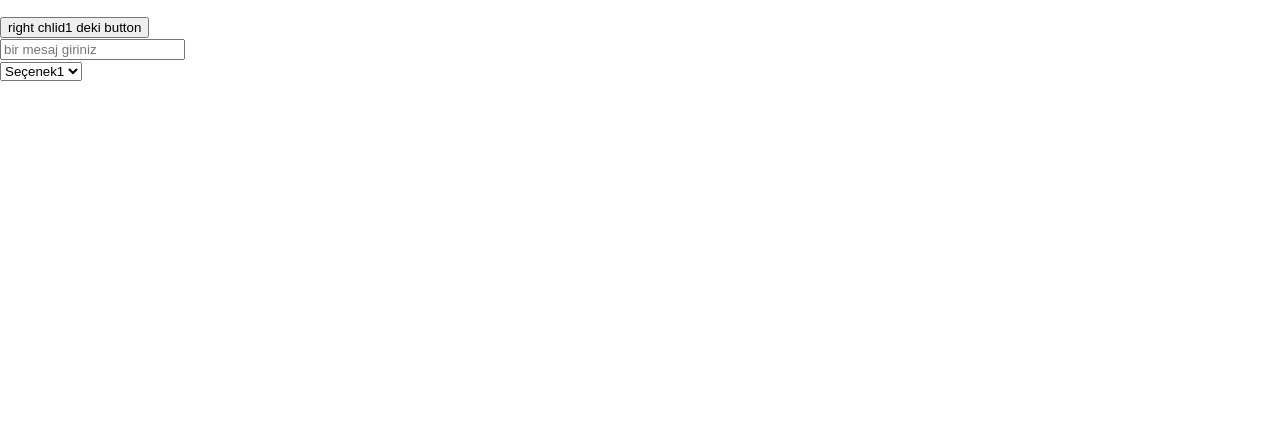
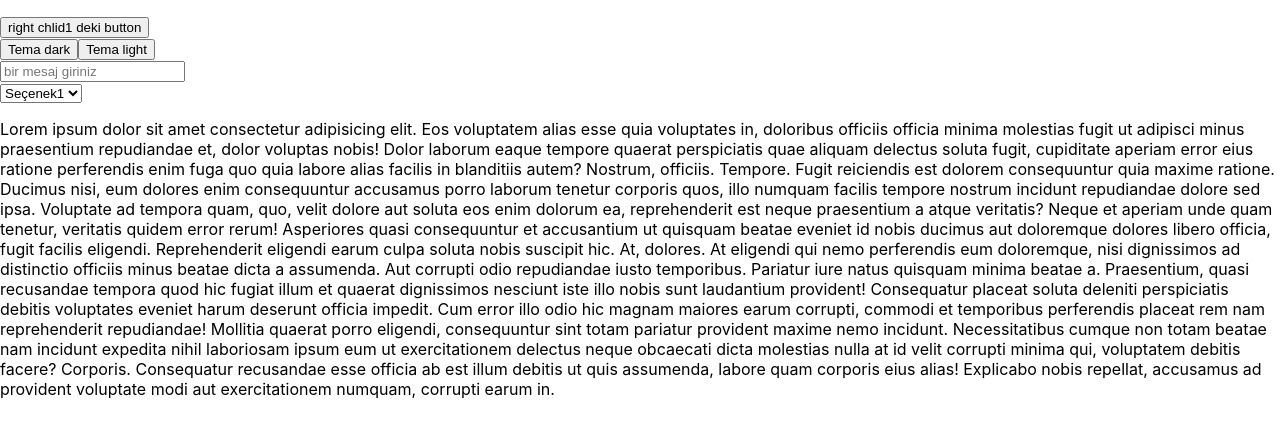
Before and after one commit to GoktugYmsk/component-react-challange, a React (Create React App) app: page / in a window 1280 px wide. Shown: the top 438 px of the page. Built offline with nearby package versions, Linux system fonts and the light colour scheme.

Commit message:
Added theme change button

```diff
--- a/src/App.css
+++ b/src/App.css
@@ -1,3 +1,12 @@
 .leftChild1{
     color: red;
 }
+.AppDark{
+    background: black;
+    color: white;
+    height: 100vh;
+}
+.AppLight{
+    background: white;
+    color: black;
+}
--- a/src/App.js
+++ b/src/App.js
@@ -6,17 +6,29 @@ import './App.css'
 
 function App() {
   const [show, setShow] = useState('')
-  const [click,setClick] = useState(false)
-  const [follow,setFollow] = useState(false)
+  const [click, setClick] = useState(false)
+  const [follow, setFollow] = useState(false)
+  const [theme, setTheme] = useState(false)
 
-  useEffect(()=>{
+  useEffect(() => {
     console.log('çalıştı')
-  },[follow])
+  }, [follow])
 
   return (
-    <div>
-      <Left show={show} setClick={setClick} click={click} follow={follow} />
-      <Right setShow={setShow} click={click} setFollow={setFollow} />
+    <div className={`App ${theme ? 'AppDark' : 'AppLight'} `}>
+      <Left show={show} setClick={setClick} click={click} follow={follow} setTheme={setTheme} />
+      <Right setShow={setShow} click={click} setFollow={setFollow} theme={theme} />
+      <p>Lorem ipsum dolor sit amet consectetur adipisicing elit. Eos voluptatem alias esse quia voluptates in, doloribus officiis officia minima molestias fugit ut adipisci minus praesentium repudiandae et, dolor voluptas nobis!
+        Dolor laborum eaque tempore quaerat perspiciatis quae aliquam delectus soluta fugit, cupiditate aperiam error eius ratione perferendis enim fuga quo quia labore alias facilis in blanditiis autem? Nostrum, officiis. Tempore.
+        Fugit reiciendis est dolorem consequuntur quia maxime ratione. Ducimus nisi, eum dolores enim consequuntur accusamus porro laborum tenetur corporis quos, illo numquam facilis tempore nostrum incidunt repudiandae dolore sed ipsa.
+        Voluptate ad tempora quam, quo, velit dolore aut soluta eos enim dolorum ea, reprehenderit est neque praesentium a atque veritatis? Neque et aperiam unde quam tenetur, veritatis quidem error rerum!
+        Asperiores quasi consequuntur et accusantium ut quisquam beatae eveniet id nobis ducimus aut doloremque dolores libero officia, fugit facilis eligendi. Reprehenderit eligendi earum culpa soluta nobis suscipit hic. At, dolores.
+        At eligendi qui nemo perferendis eum doloremque, nisi dignissimos ad distinctio officiis minus beatae dicta a assumenda. Aut corrupti odio repudiandae iusto temporibus. Pariatur iure natus quisquam minima beatae a.
+        Praesentium, quasi recusandae tempora quod hic fugiat illum et quaerat dignissimos nesciunt iste illo nobis sunt laudantium provident! Consequatur placeat soluta deleniti perspiciatis debitis voluptates eveniet harum deserunt officia impedit.
+        Cum error illo odio hic magnam maiores earum corrupti, commodi et temporibus perferendis placeat rem nam reprehenderit repudiandae! Mollitia quaerat porro eligendi, consequuntur sint totam pariatur provident maxime nemo incidunt.
+        Necessitatibus cumque non totam beatae nam incidunt expedita nihil laboriosam ipsum eum ut exercitationem delectus neque obcaecati dicta molestias nulla at id velit corrupti minima qui, voluptatem debitis facere? Corporis.
+        Consequatur recusandae esse officia ab est illum debitis ut quis assumenda, labore quam corporis eius alias! Explicabo nobis repellat, accusamus ad provident voluptate modi aut exercitationem numquam, corrupti earum in.</p>
+
     </div>
   )
 }
--- a/src/components/Left.js
+++ b/src/components/Left.js
@@ -3,11 +3,11 @@ import React from 'react'
 import LeftAlt1 from './leftAlt/LeftAlt1'
 import LeftAlt2 from './leftAlt/LeftAlt2'
 
-function Left({show,setClick,click,follow}) {
+function Left({show,setClick,click,follow,setTheme}) {
   return (
     <div>
       <LeftAlt1 show={show} setClick={setClick} />
-      <LeftAlt2 click={click} follow={follow} />
+      <LeftAlt2 click={click} follow={follow} setTheme={setTheme} />
     </div>
   )
 }
--- a/src/components/Right.js
+++ b/src/components/Right.js
@@ -3,11 +3,11 @@ import React from 'react'
 import RightAlt1 from './rightAlt/RightAlt1'
 import RightAlt2 from './rightAlt/RightAlt2'
 
-function Right({ setShow, click,setFollow }) {
+function Right({ setShow, click,setFollow,theme }) {
   return (
     <div>
       <RightAlt1 setShow={setShow} />
-      <RightAlt2 click={click} setFollow={setFollow} />
+      <RightAlt2 click={click} setFollow={setFollow} theme={theme}/>
     </div>
   )
 }
--- a/src/components/leftAlt/LeftAlt2.js
+++ b/src/components/leftAlt/LeftAlt2.js
@@ -3,10 +3,10 @@ import React from 'react'
 import Child3 from './leftChildren/Child3'
 import Child4 from './leftChildren/Child4'
 
-function LeftAlt2({click,follow}) {
+function LeftAlt2({click,follow,setTheme}) {
   return (
     <div>
-      <Child3/>
+      <Child3 setTheme={setTheme}/>
       {follow && 'bu mesaj selecteki değerin değişmesiyle başka bir componentte tetiklenerek ortaya çıkar'}
       <Child4 click={click} />
     </div>
--- a/src/components/leftAlt/leftChildren/Child3.js
+++ b/src/components/leftAlt/leftChildren/Child3.js
@@ -1,9 +1,18 @@
 import React from 'react'
 
-function Child3() {
+function Child3({ setTheme }) {
+
+  const darkTheme = () => {
+    setTheme(true)
+  }
+  const lightTheme = () => {
+    setTheme(false)
+  }
+
   return (
     <div>
-
+      <button onClick={darkTheme} >Tema dark </button>
+      <button onClick={lightTheme} >Tema light</button>
     </div>
   )
 }
--- a/src/components/rightAlt/RightAlt2.js
+++ b/src/components/rightAlt/RightAlt2.js
@@ -3,7 +3,7 @@ import React from 'react'
 import Child3 from './rightChlidren/Child3'
 import Child4 from './rightChlidren/Child4'
 
-function RightAlt2({click,setFollow}) {
+function RightAlt2({click,setFollow,theme}) {
   return (
     <div>
       <Child3 click={click} />
```
